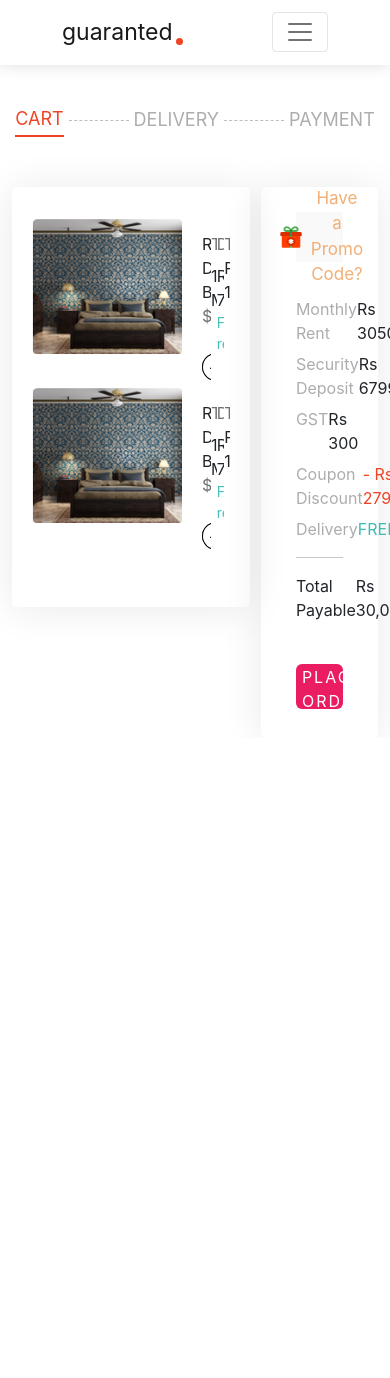
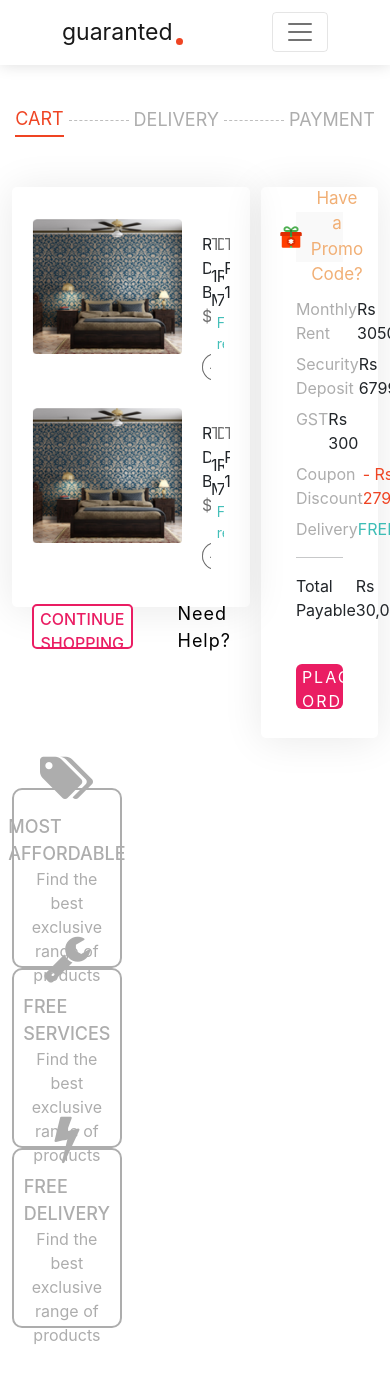
Before and after one commit to SayanDeveloper/react-task, a React (Create React App) app: page / in a window 390 px wide. Before the commit the page ends 844 px from the top, so only its background shows below. Built offline with nearby package versions, Linux system fonts and the light colour scheme.

Commit message:
total page done without responsiveness

```diff
--- a/src/App.js
+++ b/src/App.js
@@ -1,7 +1,9 @@
 import './styles/main.css';
+import './styles/ShutUpBootstrap.css';
 import Nav from './components/Nav';
 import AllCartItems from './components/AllCartItems';
 import PriceList from './components/PriceList';
+import TagBox from './components/TagBox';
 
 function App() {
   return (
@@ -19,6 +21,7 @@ function App() {
           <AllCartItems />
           <PriceList />
         </div>
+        <TagBox />
       </div>
     </>
   );
--- a/src/components/AllCartItems.js
+++ b/src/components/AllCartItems.js
@@ -3,9 +3,13 @@ import EachCartItem from './EachCartItem';
 
 function AllCartItems() {
   return (
-    <div className='cart-items-container w-70'>
+    <div className='cart-items-container'>
         <EachCartItem />
         <EachCartItem />
+        <div className='d-flex justify-content-between align-items-center cart-options'>
+          <button>Continue Shopping</button>
+          <a href='#'>Need Help?</a>
+        </div>
     </div>
   )
 }
--- /dev/null
+++ b/src/components/TagBox.js
@@ -0,0 +1,25 @@
+import React from 'react'
+
+function TagBox() {
+  return (
+    <div className='tag-boxes-container d-flex flex-column flex-md-row justify-content-between'>
+      <div className='each-box d-flex flex-column align-items-center justify-content-center'>
+        <i className="fa fa-tags" aria-hidden="true"></i>
+        <div>MOST AFFORDABLE</div>
+        <p className='text-center'>Find the best exclusive range of products</p>
+      </div>
+      <div className='each-box d-flex flex-column align-items-center justify-content-center'>
+        <i className="fa fa-wrench" aria-hidden="true"></i>
+        <div>FREE SERVICES</div>
+        <p className='text-center'>Find the best exclusive range of products</p>
+      </div>
+      <div className='each-box d-flex flex-column align-items-center justify-content-center'>
+        <i className="fa fa-bolt" aria-hidden="true"></i>
+        <div>FREE DELIVERY</div>
+        <p className='text-center'>Find the best exclusive range of products</p>
+      </div>
+    </div>
+  )
+}
+
+export default TagBox
--- a/src/styles/ShutUpBootstrap.css
+++ b/src/styles/ShutUpBootstrap.css
@@ -0,0 +1,5 @@
+@media screen and (min-width: 1650px) {
+    .container {
+        max-width: 1450px !important;
+    }
+}
--- a/src/styles/main.css
+++ b/src/styles/main.css
@@ -126,6 +126,7 @@
 .cart-items-container .each-item-flex {
     display: flex;
     justify-content: space-between;
+    margin-bottom: 20px;
 }
 .cart-item-img {
     width: 150px;
@@ -136,7 +137,6 @@
 }
 .cart-items-container .each-item-flex > div {
     padding-top: 20px;
-    /* border: 1px solid black; */
 }
 .cart-items-container .each-item-flex .first {
     width: 160px;
@@ -170,16 +170,18 @@
     width: 100%;
     border-radius: 25px;
     outline: none;
-    border: 1px solid black;
+    border: 1px solid #707070;
     padding-left: 15px;
     text-align: center;
+    color: #707070;
 }
 .quantity-container button {
     position: absolute;
     width: 20px;
+    color: #707070;
     background-color: white;
-    border-top: 1px solid;
-    border-bottom: 1px solid;
+    border-top: 1px solid #707070;
+    border-bottom: 1px solid #707070;
 }
 .quantity-container button.plus {
     top: 0px;
@@ -187,7 +189,7 @@
     height: 100%;
     border-top-right-radius: 25px;
     border-bottom-right-radius: 25px;
-    border-right: 1px solid black;
+    border-right: 1px solid #707070;
 }
 .quantity-container button.minus {
     top: 0px;
@@ -195,5 +197,56 @@
     height: 100%;
     border-top-left-radius: 25px;
     border-bottom-left-radius: 25px;
-    border-left: 1px solid black;
+    border-left: 1px solid #707070;
 }
+.cart-options {
+    margin-top: 20px;
+}
+.cart-options button {
+    height: 45px;
+    width: 250px;
+    border-radius: 5px;
+    border: 2px solid var(--place-red);
+    background-color: white;
+    color: var(--place-red);
+    text-transform: uppercase;
+    font-weight: 500;
+}
+.cart-options a {
+    color: black;
+    text-decoration: none;
+    padding: 10px 45px;
+    font-size: 18px;
+    letter-spacing: 1px;
+}
+
+/* tag boxes container */
+.tag-boxes-container {
+    width: 100%;
+    margin-top: 50px;
+    margin-bottom: 50px;
+}
+.tag-boxes-container .each-box {
+    width: 30%;
+    height: 180px;
+    border-radius: 10px;
+    border: 2px solid var(--grey);
+    cursor: pointer;
+    color: var(--grey);
+    transition: all 0.2s;
+    padding: 0px 20px;
+}
+.tag-boxes-container .each-box:hover {
+    border: 2px solid var(--place-red);
+}
+.tag-boxes-container .each-box div {
+    font-weight: 500;
+    font-size: 18px;
+}
+.tag-boxes-container .each-box:hover div {
+    color: var(--place-red);
+}
+.tag-boxes-container .each-box i {
+    font-size: 50px;
+    margin-bottom: 10px;
+}
```
Also changed, not shown: public/images/bed2.png (added).
